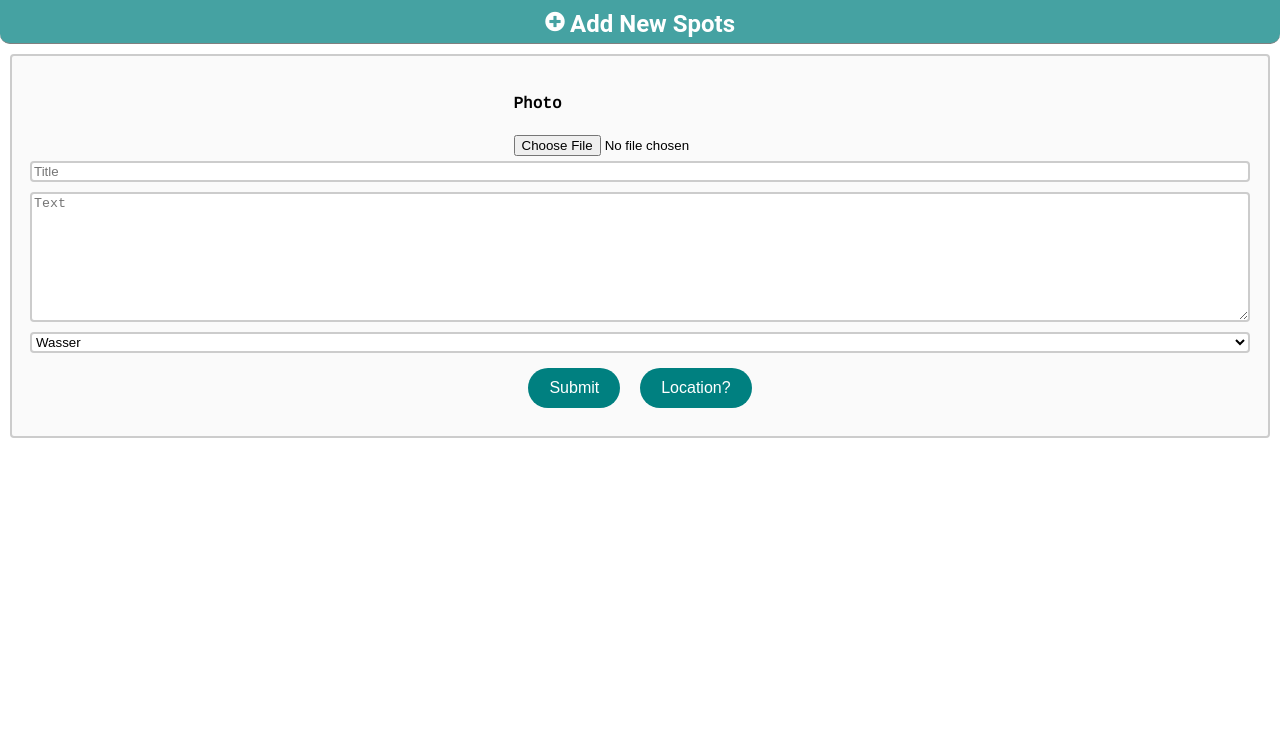
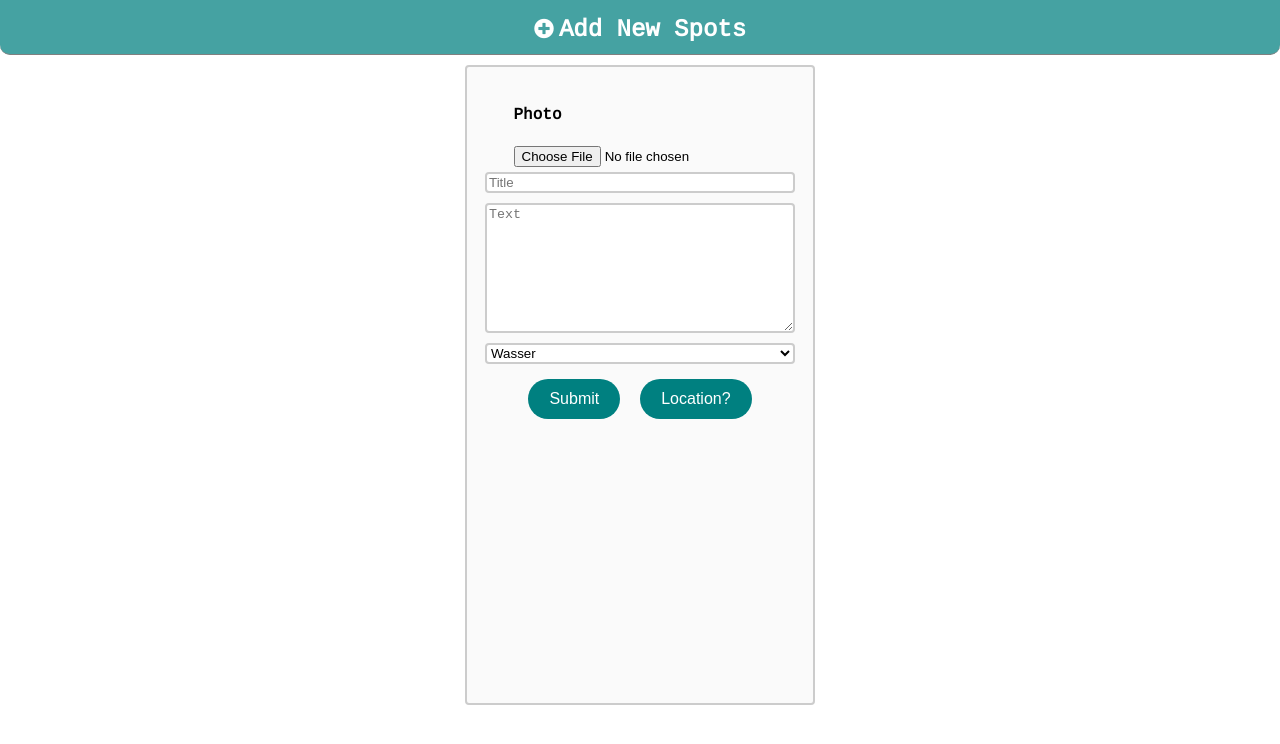
Before and after one commit to landoschmuck/Secret-Spots, a React (Create React App) app: page /add-spots in a window 1280 px wide. Shown: the top 744 px of the page. Built offline with nearby package versions, Linux system fonts and the light colour scheme; no server answers; what react-google-maps would draw is missing.

Commit message:
page fade in animation

```diff
--- a/src/components/ActionButton.js
+++ b/src/components/ActionButton.js
@@ -3,12 +3,12 @@ import React from "react";
 import styled from "styled-components";
 
 const StyledButton = styled.button`
-  width: 48px;
-  height: 48px;
+  width: 40px;
+  height: 40px;
   border-radius: 50%;
   border: none;
-  color: ${props => (props.active ? "gold" : "white")};
-  background: black;
+  color: ${props => (props.active ? "gold" : "grey")};
+  background: #45a2a2;
   font-size: 20px;
   cursor: pointer;
 `;
--- a/src/components/Card.js
+++ b/src/components/Card.js
@@ -4,23 +4,15 @@ import PropTypes from "prop-types";
 import Headline from "./Headline";
 import Map from "./Map";
 import Divider from "./Divider";
+import ActionButton from "./ActionButton";
 
-const Bookmark = styled.div`
+const Bookmark = styled(ActionButton)`
   position: absolute;
-  right: 12px;
-  top: -6px;
-  background: ${props => (props.active ? "#98c2e0" : "black")};
+  right: 9px;
+  top: 6px;
+  background: white;
   transition: all 0.4s ease;
-
-  &:after {
-    transition: all 0.4s ease;
-    position: absolute;
-    display: block;
-    top: 100%;
-    content: "";
-    border: 10px solid ${props => (props.active ? "#98c2e0" : "black")};
-    border-bottom-color: transparent;
-  }
+  color: ${props => (props.active ? "gold" : "grey")};
 `;
 
 const StyledTags = styled.span`
@@ -32,6 +24,9 @@ const StyledTags = styled.span`
   justify-content: center;
   align-items: center;
   color: white;
+  font-size: 12px;
+  height: 23px;
+  margin-bottom: 15px;
 `;
 
 const StyledCard = styled.div`
@@ -63,7 +58,9 @@ const MapContainer = styled.div`
   height: 300px;
 `;
 
-const Text = styled.p``;
+const Text = styled.p`
+  font-size: 16px;
+`;
 const Img = styled.img`
   max-width: 100%;
   height: auto;
@@ -76,6 +73,7 @@ const ImgContainer = styled.div`
   /* border: solid 1px black; */
   margin-top: 5px;
   border-radius: 15px;
+  margin-bottom: 15px;
 `;
 
 const TagContainer = styled.div`
@@ -105,17 +103,17 @@ function Card({
   return (
     <>
       <StyledCard>
-        <Bookmark active={bookmarked} onClick={onBookmark}>
-          <i className="far fa-star" />
-        </Bookmark>
+        <Bookmark active={bookmarked} onClick={onBookmark} icon="fa-star" />
         <ImgContainer>
           <Img src={headImg} />
         </ImgContainer>
         <Headline size="S">{title}</Headline>
         <Text>{text}</Text>
-        <TagContainer>
-          <StyledTags>{tags}</StyledTags>
-        </TagContainer>
+        {tags[0].length > 0 && (
+          <TagContainer>
+            <StyledTags>{tags}</StyledTags>
+          </TagContainer>
+        )}
         <MapContainer>
           <Map
             center={location}
--- a/src/components/Footer.js
+++ b/src/components/Footer.js
@@ -4,9 +4,9 @@ import { Link } from "react-router-dom";
 import PropTypes from "prop-types";
 
 const Footer = styled.footer`
-  height: 65px;
+  height: 55px;
   background: #45a2a2;
-  width: 100%;
+  width: 100vw;
   display: flex;
   align-items: center;
   justify-content: center;
@@ -46,6 +46,7 @@ function FooterNavigation({ links }) {
     visible: true,
     prevScrollpos: window.pageYOffset
   });
+  console.log(scrollState);
 
   function handleScroll() {
     const currentScrollPos = window.pageYOffset;
--- a/src/components/Header.js
+++ b/src/components/Header.js
@@ -16,13 +16,14 @@ const StyledHeader = styled.div`
   border-bottom: solid 1px grey;
   border-bottom-left-radius: 10px;
   border-bottom-right-radius: 10px;
+  height: 55px;
 `;
 
 const StyledLogo = styled.span`
   color: white;
   font-size: 20px;
   padding-right: 5px;
-  margin-top: 4px;
+  margin-top: 7px;
   background: #45a2a2;
 `;
 
--- a/src/components/Headline.js
+++ b/src/components/Headline.js
@@ -15,7 +15,6 @@ function getSize(size) {
 const StyledHeadline = styled.h1`
   margin: 0;
   font-size: ${props => getSize(props.size)};
-  font-family: "Roboto", sans-serif;
   margin-top: 5px;
 `;
 
--- a/src/components/Map.js
+++ b/src/components/Map.js
@@ -8,6 +8,19 @@ import {
 } from "react-google-maps";
 import mapStyles from "./mapStyles";
 import styled from "styled-components";
+
+const StyledTags = styled.span`
+  /* border: 3px solid grey; */
+  display: flex;
+  padding: 0px 10px;
+  border-radius: 15px;
+  background: teal;
+  justify-content: center;
+  align-items: center;
+  color: white;
+  font-size: 12px;
+  height: 20px;
+`;
 
 const InfoWindowImg = styled.img`
   height: auto;
@@ -79,7 +92,7 @@ function Map({ center, spots, zoom, onMapClick }) {
             <InfoWindowImg src={selectedSpot.headImg} />
             <h2>{selectedSpot.title}</h2>
             <p>{selectedSpot.text}</p>
-            <p>{selectedSpot.tags}</p>
+            <StyledTags>{selectedSpot.tags}</StyledTags>
           </div>
         </InfoWindow>
       )}
--- a/src/pages/Add-spots.js
+++ b/src/pages/Add-spots.js
@@ -4,6 +4,15 @@ import Header from "../components/Header";
 import Button from "../components/Button";
 import ImageUpload from "../components/ImageUpload";
 import AddSpotMap from "../components/AddSpotMap";
+import { fadePage } from "../utils/animations";
+
+const FadeContainer = styled.div`
+  animation: ${fadePage} 0.5s ease both;
+  justify-content: center;
+  align-items: center;
+  display: flex;
+  flex-direction: column;
+`;
 
 const MapButton = styled(Button)`
   margin: -7px;
@@ -39,7 +48,7 @@ const Blur = styled.div`
   justify-content: center;
 `;
 
-const Container = styled.div`
+const FormContainer = styled.div`
   padding: 18px;
   background: #fafafa;
   border: 2px solid #ccc;
@@ -47,6 +56,11 @@ const Container = styled.div`
   display: flex;
   flex-direction: column;
   margin: 10px;
+  height: 80vh;
+
+  @media (min-width: 500px) {
+    width: 350px;
+  }
 `;
 
 // const ButtonLogo = styled.span`
@@ -190,8 +204,9 @@ function AddSpots({
   }
   return (
     <>
+      <FadeContainer>
         <Header title="Add New Spots" icon="fa-plus-circle" />
-      <Container>
+        <FormContainer>
           <Form onSubmit={handleSubmit}>
             <ImageUpload
               name="headImg"
@@ -225,7 +240,8 @@ function AddSpots({
               <Button onClick={handleClick}>Location?</Button>
             </ButtonGroup>
           </Form>
-      </Container>
+        </FormContainer>
+
         {showMap && (
           <Blur>
             <ModalDialog>
@@ -241,6 +257,7 @@ function AddSpots({
             </ModalDialog>
           </Blur>
         )}
+      </FadeContainer>
     </>
   );
 }
--- a/src/pages/SecretSpots.js
+++ b/src/pages/SecretSpots.js
@@ -3,6 +3,11 @@ import React from "react";
 import styled from "styled-components";
 import Header from "../components/Header";
 import ActionButton from "../components/ActionButton";
+import { fadePage } from "../utils/animations";
+
+const FadeContainer = styled.div`
+  animation: ${fadePage} 0.5s ease both;
+`;
 
 const CardContainer = styled.div`
   display: flex;
@@ -50,7 +55,7 @@ function SecretSpots({
     : spots;
 
   return (
-    <>
+    <FadeContainer>
       <Header icon="fa-list-ul" title="My Secret Spots" />
       <BookmarkButton
         icon="fa-star"
@@ -60,7 +65,7 @@ function SecretSpots({
       <CardContainer>
         {filteredSpots.map(spot => renderCard(spot))}
       </CardContainer>
-    </>
+    </FadeContainer>
   );
 }
 
--- a/src/utils/animations.js
+++ b/src/utils/animations.js
@@ -23,3 +23,16 @@ export const fadeIn = keyframes`
     transform: translate3d(0, 0, 0);
   }
 `;
+
+export const fadePage = keyframes`
+  from{
+    opacity: 0;
+    transform: translate3d(100px,0,0);
+  }
+
+
+  to{
+    opacity: 1;
+    transform: translate3d(0, 0, 0);
+  }
+`;
```
Lines whose indentation alone changed are shown as unchanged.
